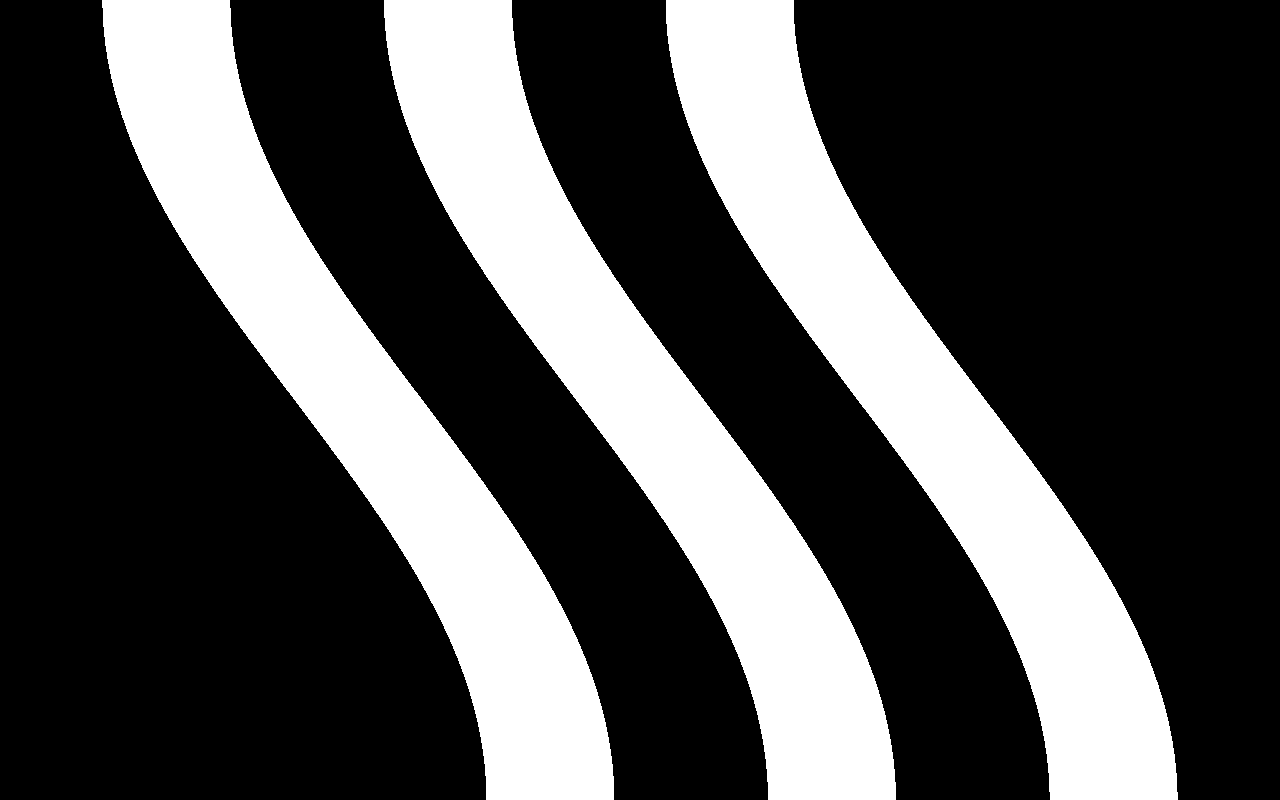
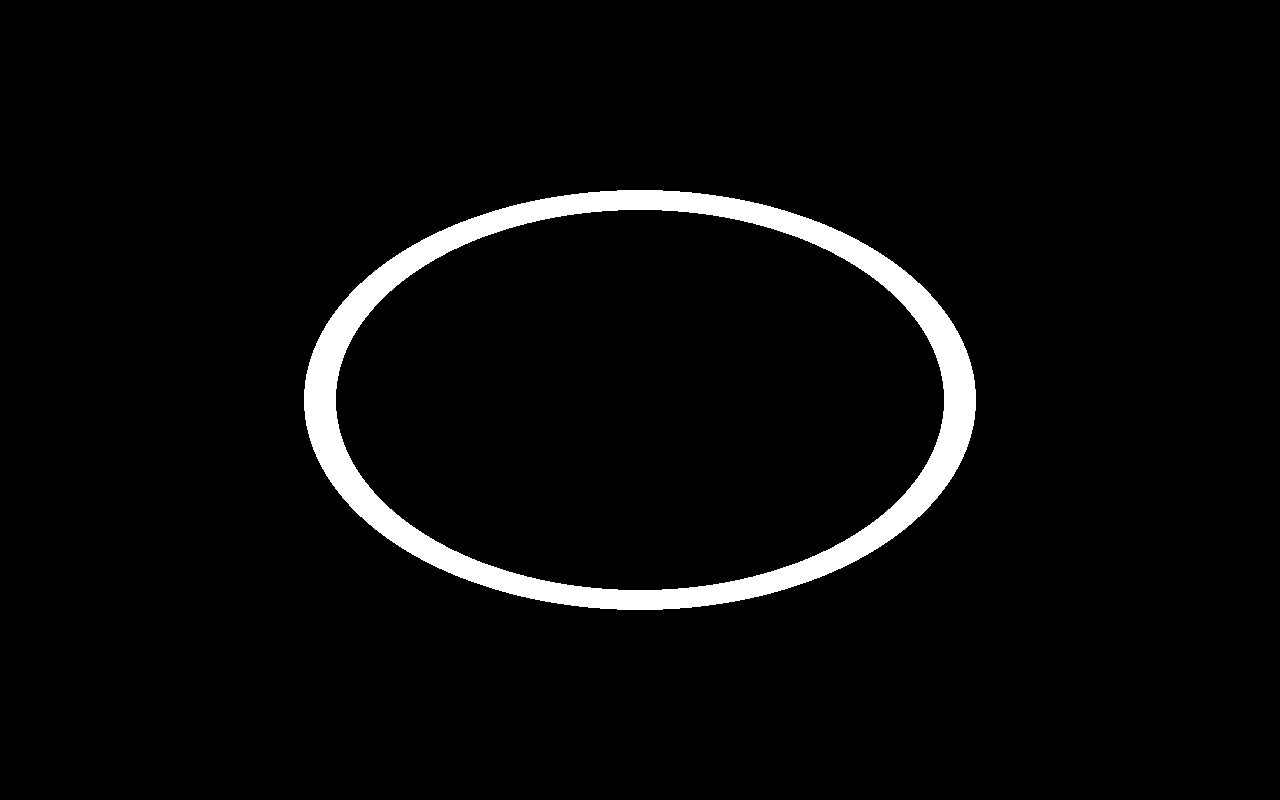
Before and after one commit to julien/pixelspirit, a plain HTML site: page index.html in a window 1280 px wide. Drawn offline with Linux system fonts and the light colour scheme.

Commit message:
Update index.html

```diff
--- a/index.html
+++ b/index.html
@@ -21,7 +21,7 @@
 		<script src="index.js"></script>
 		<script>
 			addEventListener("load", () => {
-				fetch("./05.glsl")
+				fetch("./08.glsl")
 					.then(res => res.text())
 					.then(res => {
 						glslCanvas(document.getElementById("canvas"), res);
```
